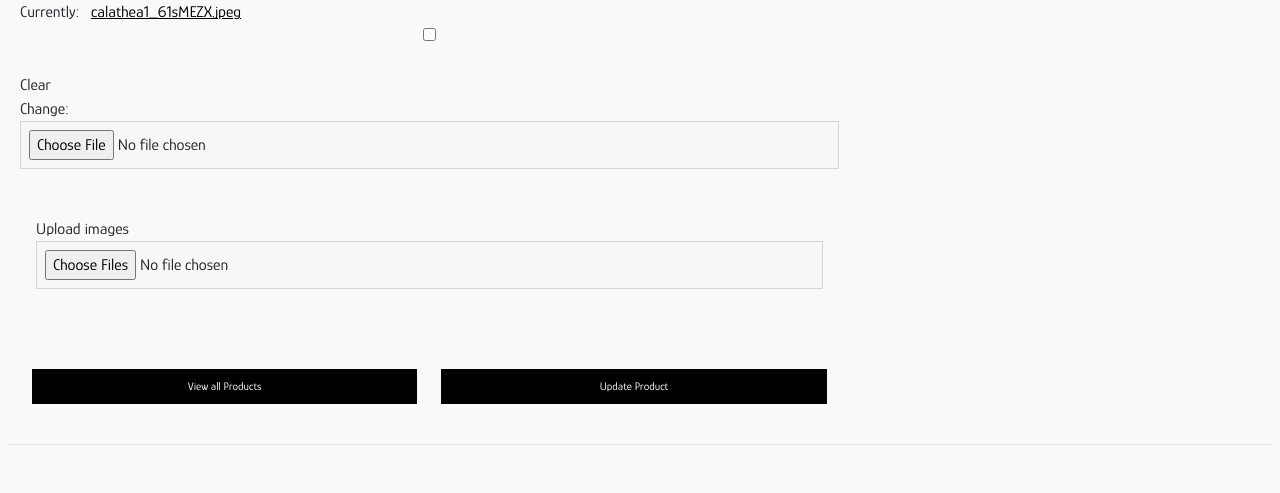
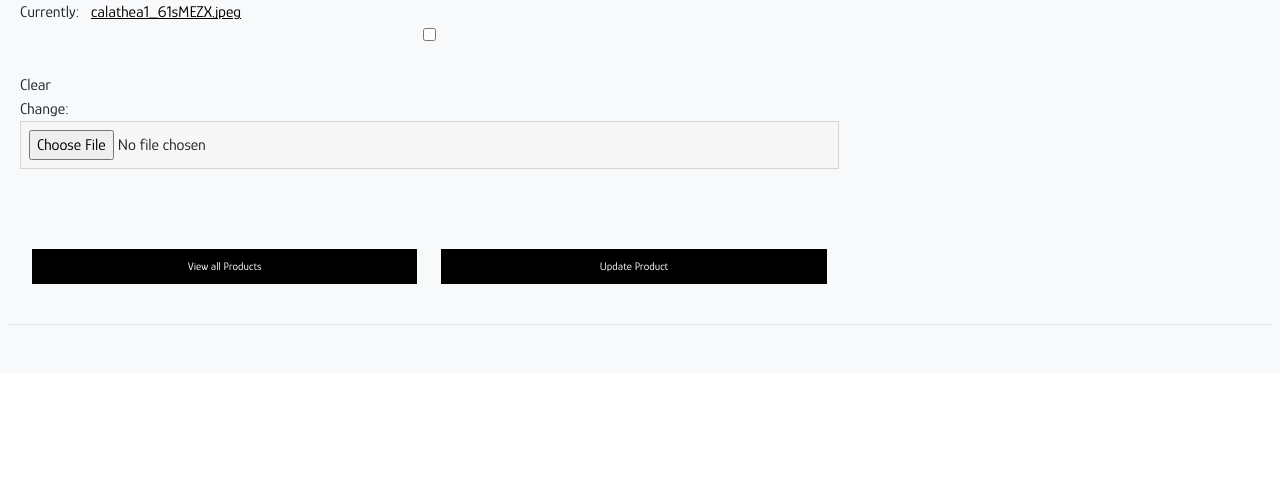
Before and after one commit to hddahdda/plant_ecommerce, a Django app: page /products/edit/1/ in a window 1280 px wide. Shown: the part 1268-1761 px from the top of the page. After the commit the page ends 1593 px from the top, so only its background shows below. Run offline with Django 3.2, Linux system fonts and the light colour scheme; the visitor is signed in with stand-in values (Sample User, id 1); data comes from the database, SQL or seed files in the repository; parts of the project's set-up code (start-up, migrations or seed data) failed here and were passed over; some libraries are stand-ins or nearby versions.

Commit message:
Removed field from edit_product page

```diff
--- a/products/templates/products/edit_product.html
+++ b/products/templates/products/edit_product.html
@@ -25,8 +25,6 @@
                         {{ form | crispy }}
 
                         <div class="form-group m-3">
-                            <label>Upload images</label>
-                            <input required name="images" type="file" multiple class="form-control-file">
                         </div>
                         <div class="row">
                             <div class="col-6"><a href="{% url 'products' %}"
```
